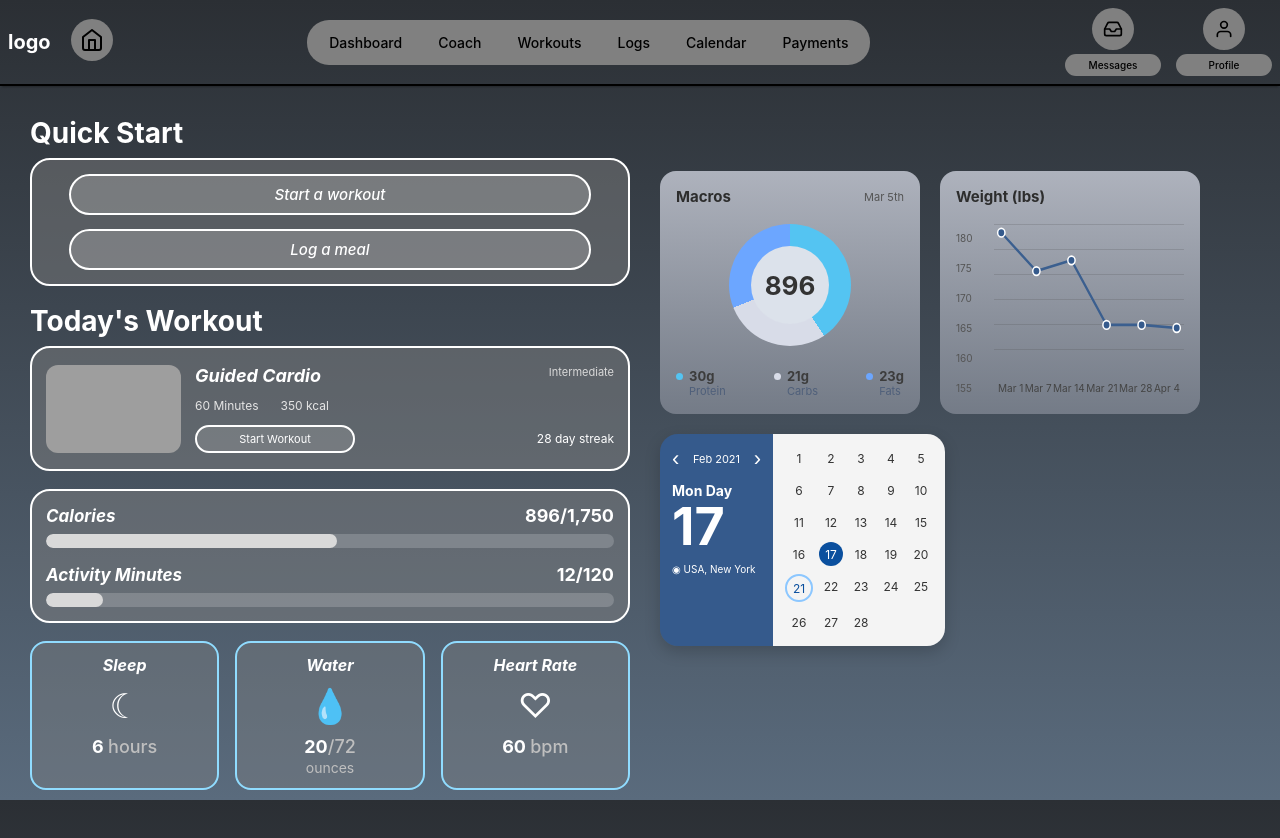
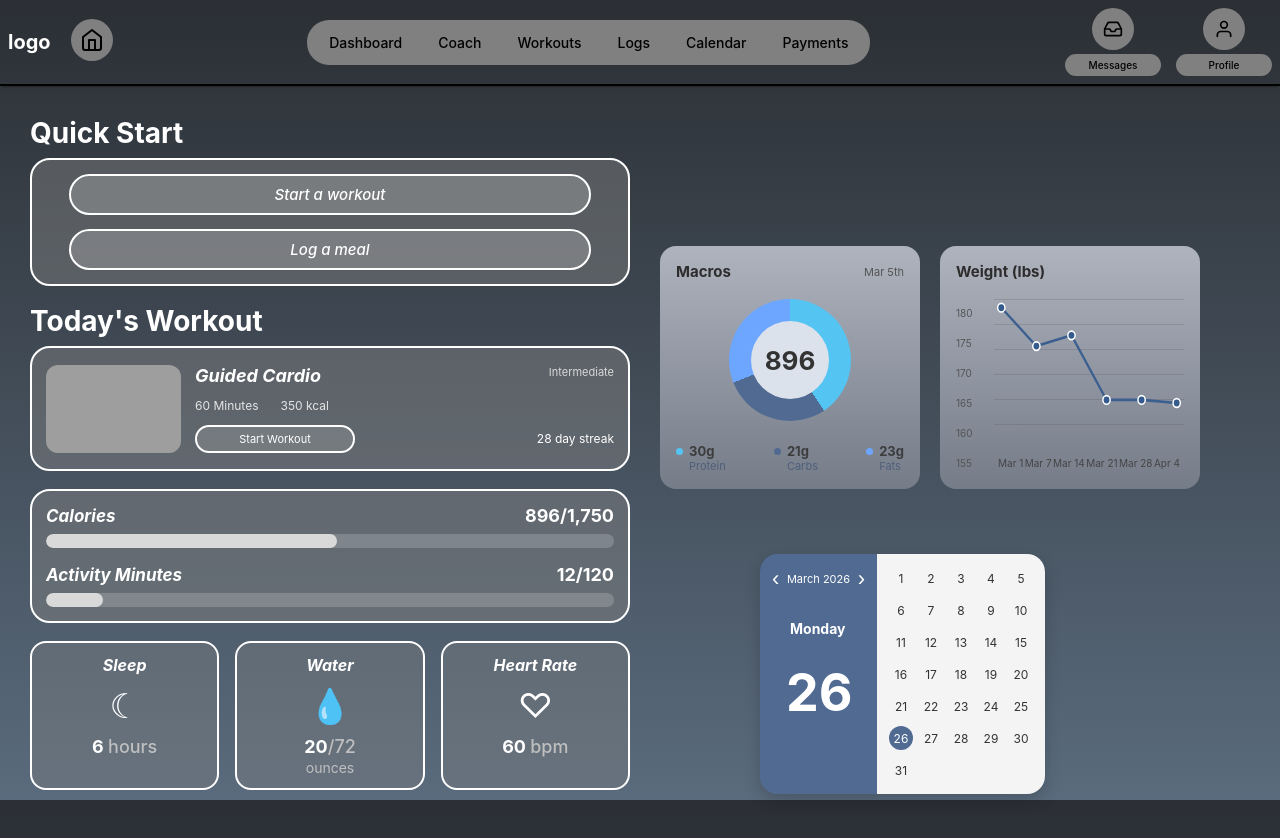
Before and after one commit to Euijinlim9/490Frontend, a React (Create React App) app: page /dashboard in a window 1280 px wide. Shown: the top 838 px of the page. Built offline with nearby package versions, Linux system fonts and the light colour scheme; grey boxes are pictures that could not be loaded.

Commit message:
fixed dash and started messages page

```diff
--- a/src/pages/Dashboard.js
+++ b/src/pages/Dashboard.js
@@ -56,19 +56,18 @@ function Dashboard() {
   ];
 
   const calendarWidget = {
-    monthLabel: "Feb 2021",
-    weekdayLabel: "Mon Day",
-    selectedDay: 17,
-    location: "USA, New York",
+    monthLabel: "March 2026",
+    weekdayLabel: "Monday",
+    selectedDay: 26,
     days: [
       1, 2, 3, 4, 5,
       6, 7, 8, 9, 10,
       11, 12, 13, 14, 15,
       16, 17, 18, 19, 20,
       21, 22, 23, 24, 25,
-      26, 27, 28
+      26, 27, 28, 29, 30,
+      31
     ],
-    highlightedDays: [17, 21],
   };
 
   const caloriesPercent = Math.min(
@@ -89,7 +88,7 @@ function Dashboard() {
 
   const macrosGradient = `conic-gradient(
     #54c4f2 0% ${proteinPercent}%,
-    #d8dce8 ${proteinPercent}% ${proteinPercent + carbsPercent}%,
+    #506a92 ${proteinPercent}% ${proteinPercent + carbsPercent}%,
     #6ca6ff ${proteinPercent + carbsPercent}% 100%
   )`;
 
@@ -345,14 +344,11 @@ function Dashboard() {
                 <h2 className="calendar-day-number">
                   {calendarWidget.selectedDay}
                 </h2>
-                <p className="calendar-location">◉ {calendarWidget.location}</p>
               </div>
 
               <div className="calendar-right">
                 <div className="calendar-days-grid">
                   {calendarWidget.days.map((day) => {
-                    const isHighlighted =
-                      calendarWidget.highlightedDays.includes(day);
                     const isSelected = day === calendarWidget.selectedDay;
 
                     return (
@@ -361,8 +357,6 @@ function Dashboard() {
                         className={`calendar-day ${
                           isSelected
                             ? "selected-day"
-                            : isHighlighted
-                            ? "highlighted-day"
                             : ""
                         }`}
                       >
--- a/src/pages/Messages.js
+++ b/src/pages/Messages.js
@@ -1,7 +1,13 @@
 import React from "react";
+import "../styles/Messages.css";
 
 function Profile() {
-  return <h1 className="page-title">Messages</h1>;
+  return (
+  <div className="messages-page">
+    <div className="messages-sidebar"></div>
+    <div className="messages-chat"> </div>
+    </div>
+  );
 }
 
 export default Profile;
--- a/src/styles/Dashboard.css
+++ b/src/styles/Dashboard.css
@@ -213,7 +213,7 @@
   min-height: 118px;
   padding: 12px;
   box-sizing: border-box;
-  border: 2px solid #90dcff;
+  border: 2px solid white;
   border-radius: 16px;
   background: rgba(128, 128, 128, 0.35);
   text-align: center;
@@ -265,6 +265,7 @@
     rgba(132, 138, 150, 0.75)
   );
   color: #2d2d2d;
+  margin-top: 75px;
 }
 
 .widget-header {
@@ -350,7 +351,7 @@
 }
 
 .carbs-dot {
-  background: #d8dce8;
+  background: #506a92;
 }
 
 .fats-dot {
@@ -417,11 +418,13 @@
   border-radius: 18px;
   overflow: hidden;
   box-shadow: 0 6px 16px rgba(0, 0, 0, 0.18);
+  margin-left: 100px;
+  margin-top: 45px;
 }
 
 .calendar-left {
   width: 42%;
-  background: #355a8c;
+  background: #506a92;
   color: white;
   padding: 14px 12px;
   box-sizing: border-box;
@@ -446,13 +449,13 @@
 }
 
 .calendar-weekday {
-  margin: 0;
+  margin: 30px 0 10px 18px;
   font-size: 14px;
   font-weight: 700;
 }
 
 .calendar-day-number {
-  margin: 2px 0 10px 0;
+  margin: 30px 0 10px 14px;
   font-size: 52px;
   line-height: 1;
 }
@@ -489,11 +492,6 @@
 }
 
 .selected-day {
-  background: #0a4f9e;
+  background: #506a92;
   color: white;
 }
-
-.highlighted-day {
-  border: 2px solid #8cc7ff;
-  color: #0a4f9e;
-}
--- /dev/null
+++ b/src/styles/Messages.css
@@ -0,0 +1,15 @@
+.messages-page{
+    display: flex;
+    height: 100vh;
+}
+
+.messages-sidebar{
+    width: 320px;
+    background-color: #737373;
+}
+
+
+.messages-chat{
+    flex: 1;
+    background: #959595;
+}
```
